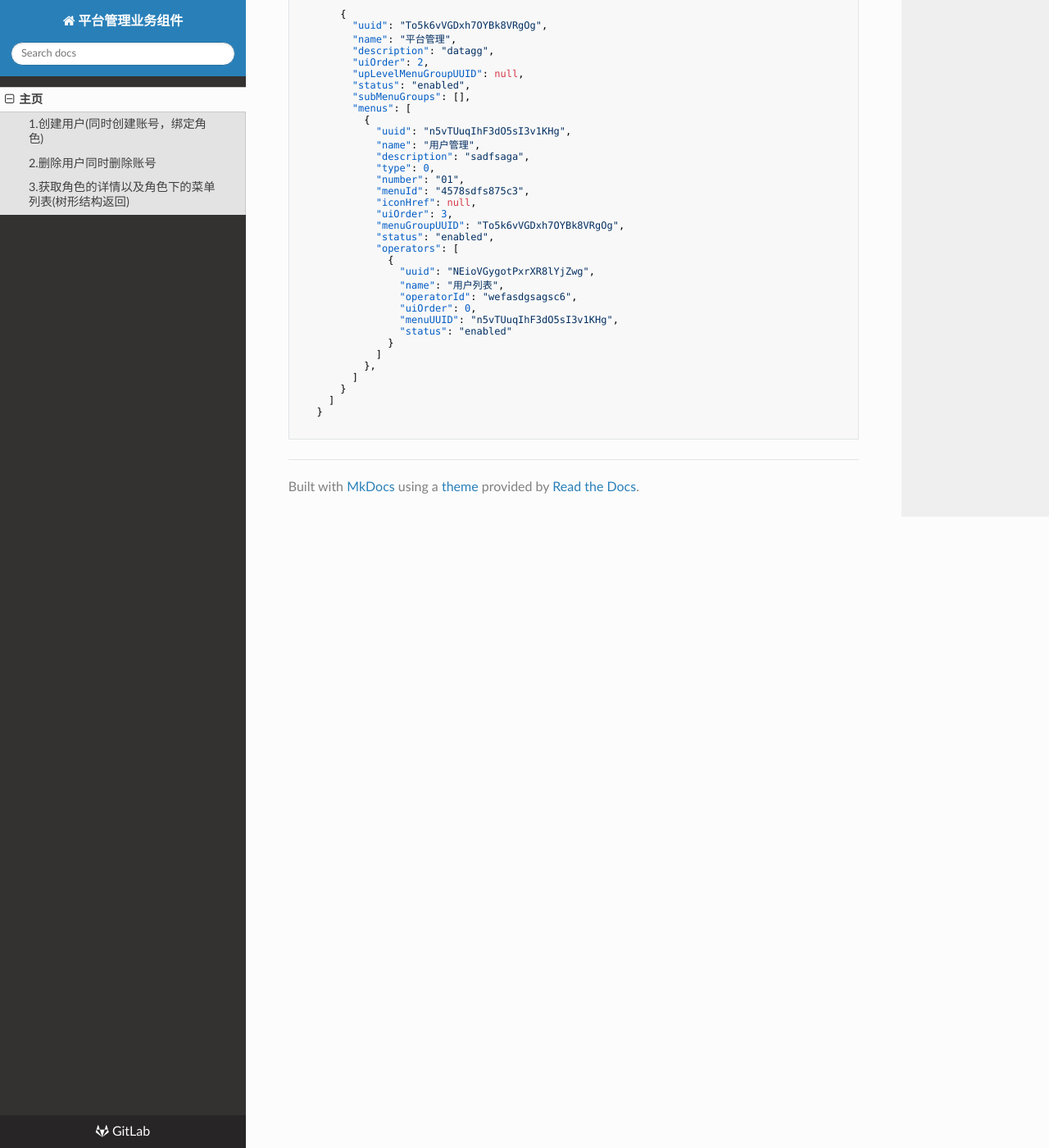
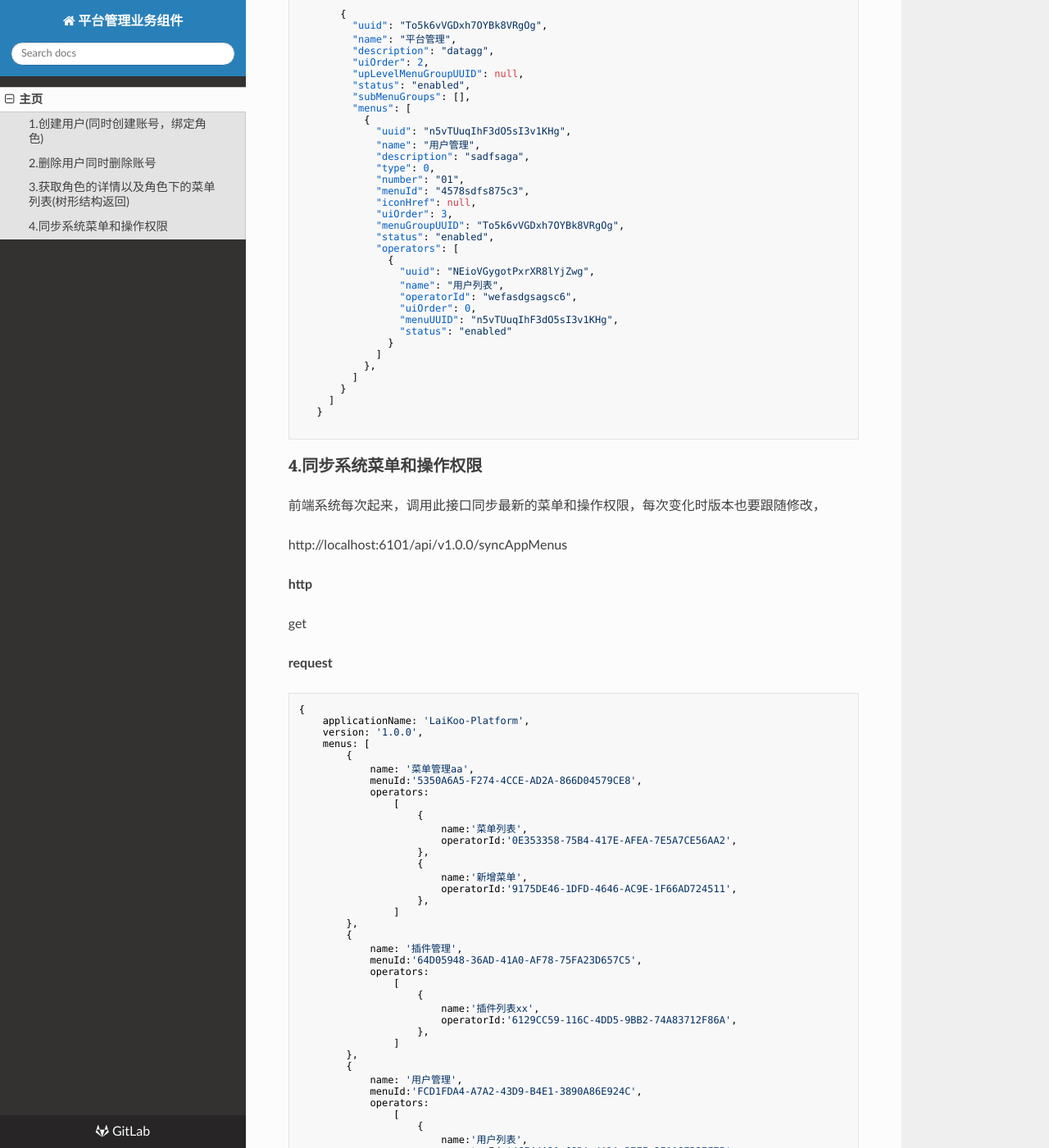
Before and after one commit to lipengyao2016/PlatformBusiServer, an MkDocs documentation site: the page built from apidoc/index.md, in a window 1280 px wide and 1400 px high, scrolled down 2931 px. Shown: the whole window at 82% size. Built offline with MkDocs 1.6.1, drawn with Linux system fonts in a browser that asks for light colours; nearby versions of some CDN libraries; old or Windows-style settings are respelled for this version of MkDocs; some of the changed text lies outside the part shown.

Commit message:
1.实现了同步系统菜单的接口。

````diff
--- a/apidoc/index.md
+++ b/apidoc/index.md
@@ -202,3 +202,83 @@ http://localhost:6101/api/v1.0.0/roleDetails
    }
 
 ```
+
+
+###4.同步系统菜单和操作权限
+
+前端系统每次起来，调用此接口同步最新的菜单和操作权限，每次变化时版本也要跟随修改，
+
+http://localhost:6101/api/v1.0.0/syncAppMenus
+
+**http**
+
+ get
+
+**request**
+
+```
+{
+    applicationName: 'LaiKoo-Platform',
+    version: '1.0.0',
+    menus: [
+        {
+            name: '菜单管理aa',
+            menuId:'5350A6A5-F274-4CCE-AD2A-866D04579CE8',
+            operators:
+                [
+                    {
+                        name:'菜单列表',
+                        operatorId:'0E353358-75B4-417E-AFEA-7E5A7CE56AA2',
+                    },
+                    {
+                        name:'新增菜单',
+                        operatorId:'9175DE46-1DFD-4646-AC9E-1F66AD724511',
+                    },
+                ]
+        },
+        {
+            name: '插件管理',
+            menuId:'64D05948-36AD-41A0-AF78-75FA23D657C5',
+            operators:
+                [
+                    {
+                        name:'插件列表xx',
+                        operatorId:'6129CC59-116C-4DD5-9BB2-74A83712F86A',
+                    },
+                ]
+        },
+        {
+            name: '用户管理',
+            menuId:'FCD1FDA4-A7A2-43D9-B4E1-3890A86E924C',
+            operators:
+                [
+                    {
+                        name:'用户列表',
+                        operatorId:'4CE44A21-68DA-4ADA-B7EE-371187327F75',
+                    },
+                    {
+                        name:'新增用户',
+                        operatorId:'DCFE6EF3-60CD-4DA0-B360-53590321A7B9',
+                    },
+                ]
+        },
+
+
+    ]
+}
+
+```
+
+**response**
+
+```
+{
+  "menuOrganizationUpData": //返回最新的版本信息。
+  {
+    "uuid": "4DIFWtyPmwC22v0DJ0SIpg",
+    "version": "1.0.0",
+    "modifiedAt": "2018-06-05 11:17:51"
+  }
+}
+
+```
````
